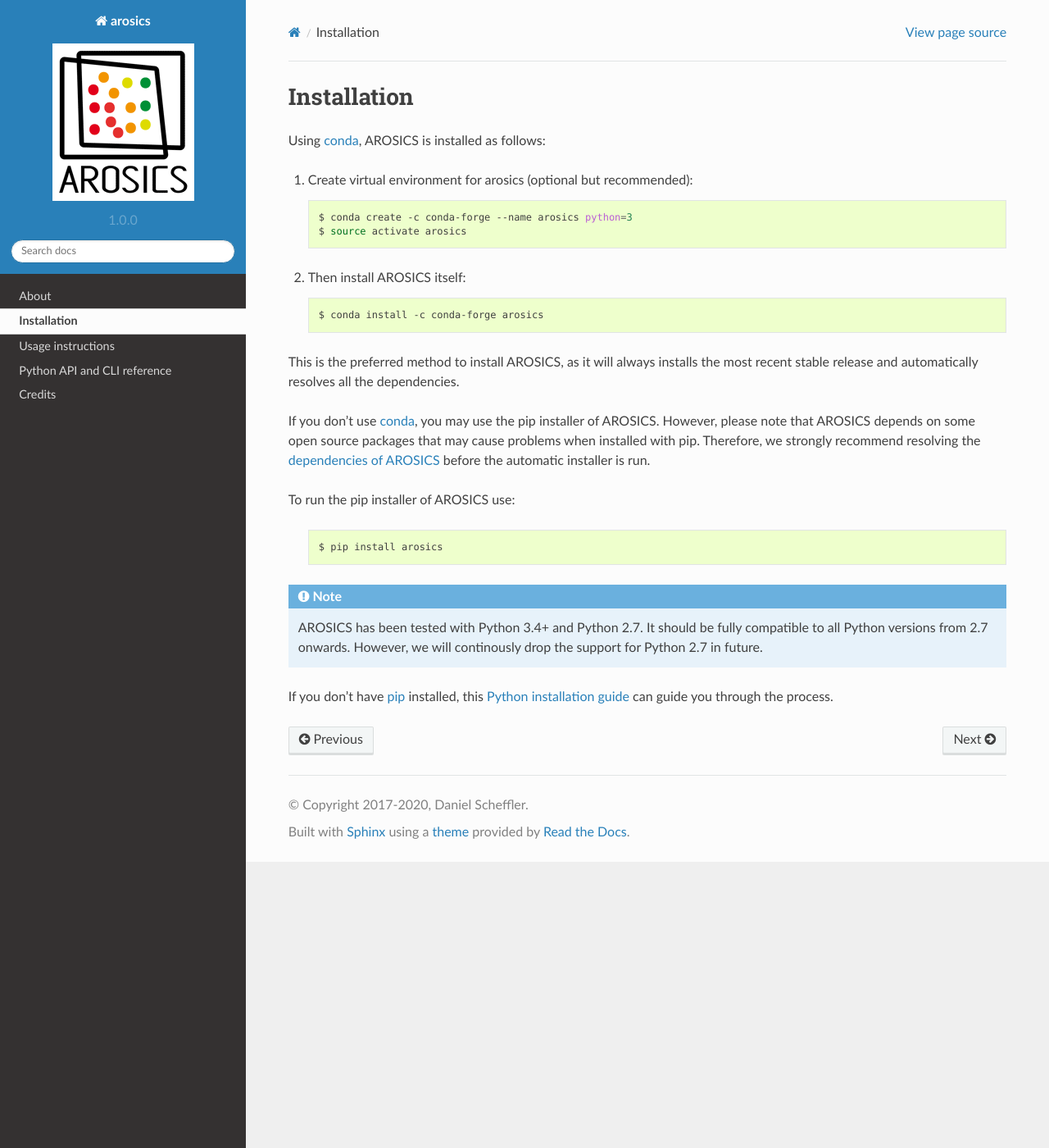
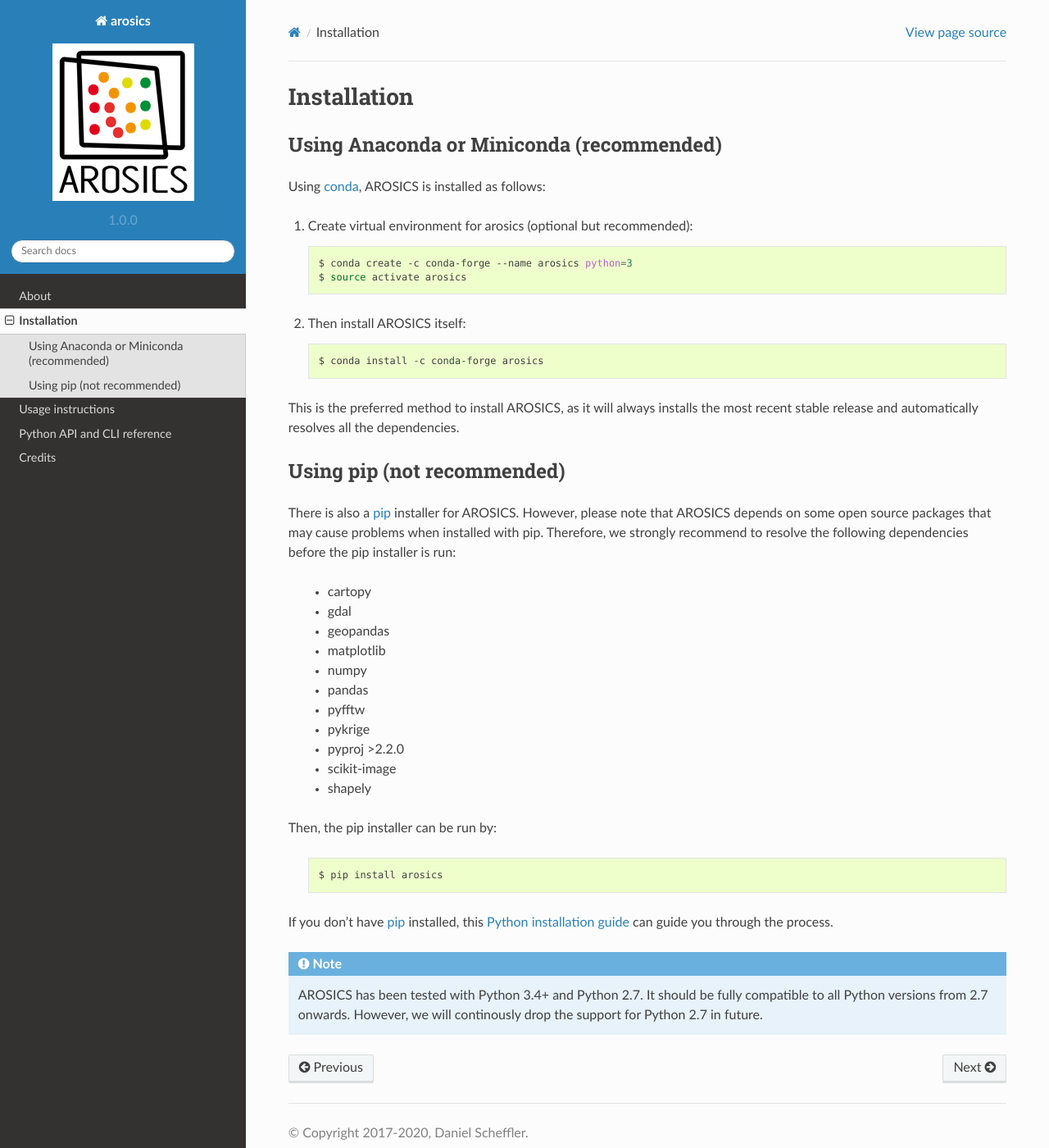
Before and after one commit to GFZ/arosics, a Sphinx documentation site: the page built from docs/installation.rst, in a window 1280 px wide and 1400 px high. Shown: the whole window at 82% size. Built offline with Sphinx 7.4.7 and the Read the Docs theme 2.0.0, drawn with Linux system fonts in a browser that asks for light colours; pages that are not in the unit, such as notebooks, are missing from menus.

Commit message:
Improved installation instructions. Added conda-forge badge.
Signed-off-by: Daniel Scheffler <danschef@gfz-potsdam.de>

```diff
--- a/README.rst
+++ b/README.rst
@@ -42,6 +42,8 @@
         :target: https://danschef.gitext-pages.gfz-potsdam.de/arosics/coverage/
 .. image:: https://img.shields.io/pypi/v/arosics.svg
         :target: https://pypi.python.org/pypi/arosics
+.. image:: https://img.shields.io/conda/vn/conda-forge/arosics.svg
+        :target: https://anaconda.org/conda-forge/arosics
 .. image:: https://img.shields.io/pypi/l/arosics.svg
         :target: https://gitext.gfz-potsdam.de/danschef/arosics/blob/master/LICENSE
 .. image:: https://img.shields.io/pypi/pyversions/arosics.svg
--- a/docs/installation.rst
+++ b/docs/installation.rst
@@ -1,6 +1,9 @@
 ============
 Installation
 ============
+
+Using Anaconda or Miniconda (recommended)
+-----------------------------------------
 
 Using conda_, AROSICS is installed as follows:
 
@@ -24,16 +27,34 @@
 automatically resolves all the dependencies.
 
 
-If you don't use conda_, you may use the pip installer of AROSICS. However, please note that AROSICS depends on some
-open source packages that may cause problems when installed with pip. Therefore, we strongly recommend resolving the
-`dependencies of AROSICS`_ before the automatic installer is run.
+Using pip (not recommended)
+---------------------------
 
+There is also a `pip`_ installer for AROSICS. However, please note that AROSICS depends on some
+open source packages that may cause problems when installed with pip. Therefore, we strongly recommend
+to resolve the following dependencies before the pip installer is run:
 
-To run the pip installer of AROSICS use:
+    * cartopy
+    * gdal
+    * geopandas
+    * matplotlib
+    * numpy
+    * pandas
+    * pyfftw
+    * pykrige
+    * pyproj >2.2.0
+    * scikit-image
+    * shapely
+
+Then, the pip installer can be run by:
 
    .. code-block:: bash
 
     $ pip install arosics
+
+If you don't have `pip`_ installed, this `Python installation guide`_ can guide
+you through the process.
+
 
 
 .. note::
@@ -42,10 +63,6 @@
     from 2.7 onwards. However, we will continously drop the support for Python 2.7 in future.
 
 
-If you don't have `pip`_ installed, this `Python installation guide`_ can guide
-you through the process.
-
 .. _pip: https://pip.pypa.io
 .. _Python installation guide: http://docs.python-guide.org/en/latest/starting/installation/
 .. _conda: https://conda.io/docs
-.. _`dependencies of AROSICS`: https://gitext.gfz-potsdam.de/danschef/arosics/-/blob/master/requirements.txt
```
